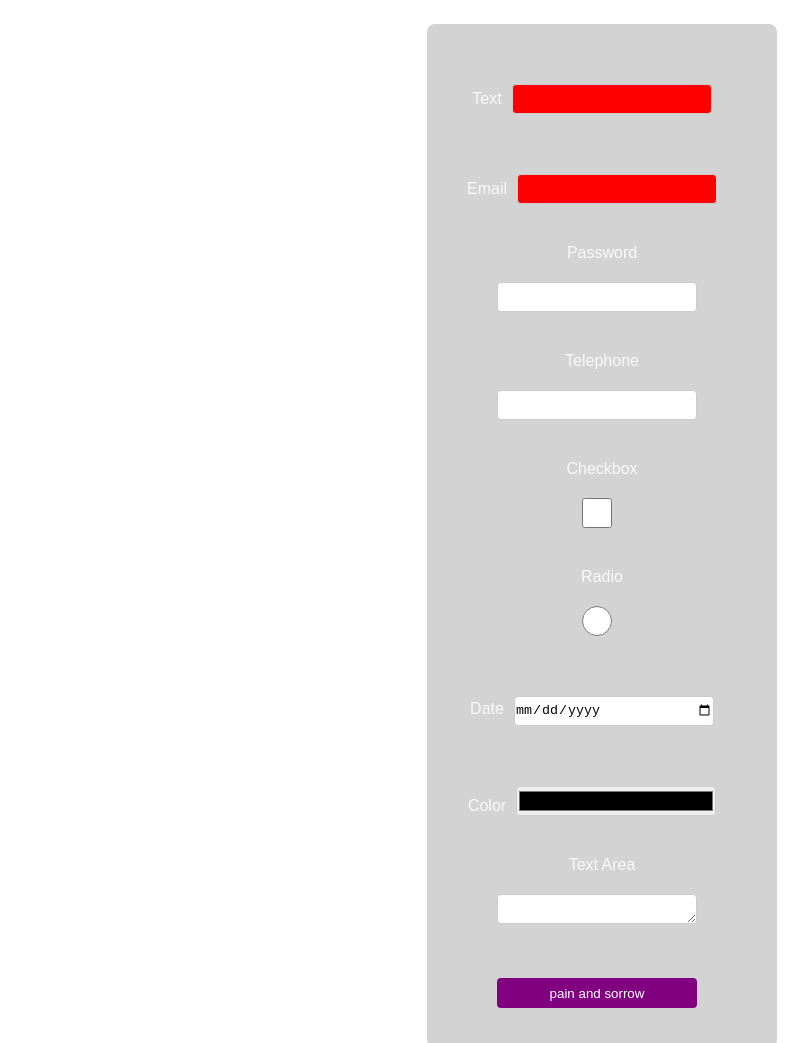
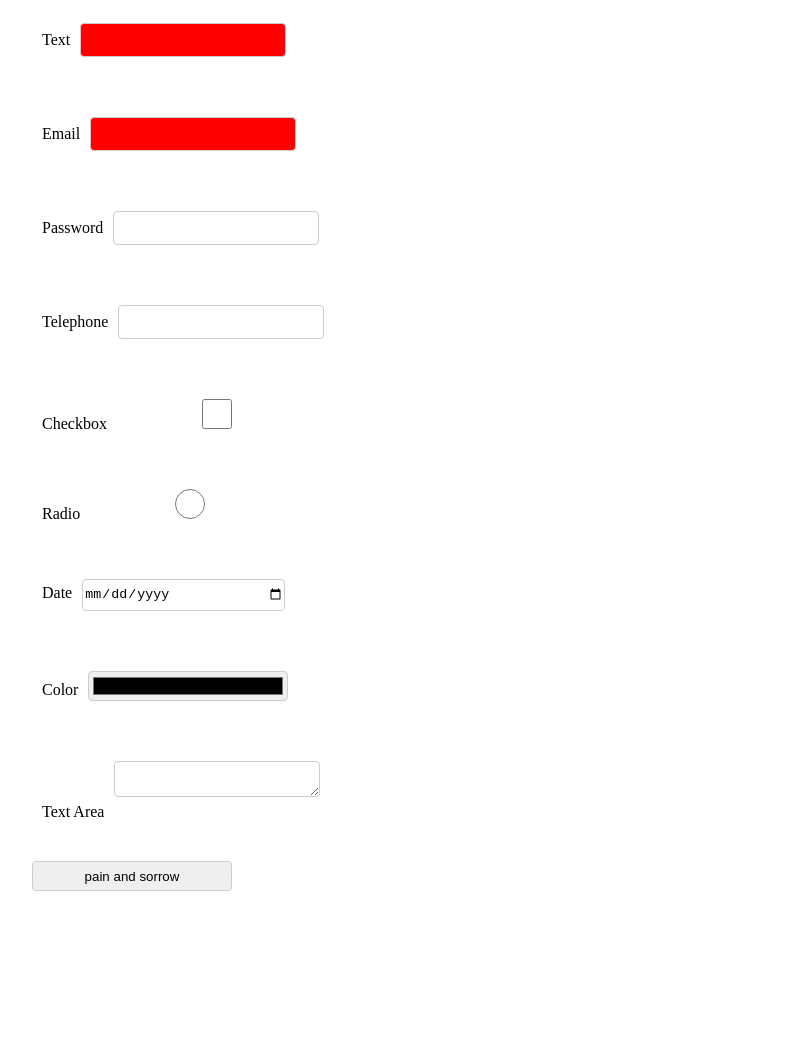
Before and after one commit to shalinimadan/SI539_DiscussionW10, a plain HTML site: page forms.html in a window 1280 px wide. Shown: the part 84-1127 px from the top of the page, without its empty margins (38-846 px from the left). After the commit the page ends 1035 px from the top, so only its background shows below. Drawn offline with Linux system fonts and the light colour scheme.

Commit message:
updated style.css

```diff
--- a/style.css
+++ b/style.css
@@ -1,69 +1,32 @@
-/* Global reset */
-* {
-  margin: 20px;
-  padding: 0;
-  box-sizing: border-box;
+*{margin:20px;}
+
+label{
+  display:block;
+  clear:left;
 }
 
-/* No background contrast and poor readability */
-body {
-  font-family: Arial, sans-serif;
-  background-color: white;
-  color: #f9f9f9; /* bad contrast */
-  text-align: center;
+input,textarea{
+  display:inline-block;
+  margin-left:10px;
+  border:1px solid #ccc;
+  height:30px;
+  width:200px;
+  border-radius:4px;
+  transition:all 1s ease;
 }
 
-/* Container spacing */
-form {
-  margin: 40px auto;
-  width: 350px;
-  background-color: lightgray;
-  padding: 20px;
-  border-radius: 8px;
+input:focus{
+  -webkit-transform:rotate(5760deg) scale(2);
+  border:5px solid red;
+  margin-left:140px;
 }
 
-/* Block labels */
-label {
-  display: block;
-  clear: left;
-  margin-bottom: 10px;
+input:invalid{
+  -webkit-animation:wrong .1s infinite ease;
 }
 
-/* Inputs and textarea */
-input,
-textarea {
-  display: inline-block;
-  margin-left: 10px;
-  border: 1px solid #ccc;
-  height: 30px;
-  width: 200px;
-  border-radius: 4px;
-  transition: all 1s ease;
+
+@keyframes wrong{
+	from{background:red;}
+	to{background:yellow}
 }
-
-/* Wild focus effects 😵‍💫 */
-input:focus {
-  -webkit-transform: rotate(5760deg) scale(2);
-  border: 5px solid red;
-  margin-left: 140px;
-}
-
-/* Blinking invalid animation 🚨 */
-input:invalid {
-  -webkit-animation: wrong .1s infinite ease;
-}
-
-@keyframes wrong {
-  from { background: red; }
-  to { background: yellow; }
-}
-
-/* Submit button — equally dramatic */
-input[type="submit"] {
-  background-color: purple;
-  color: white;
-  padding: 5px 10px;
-  border: none;
-  border-radius: 4px;
-  cursor: pointer;
-}
```
